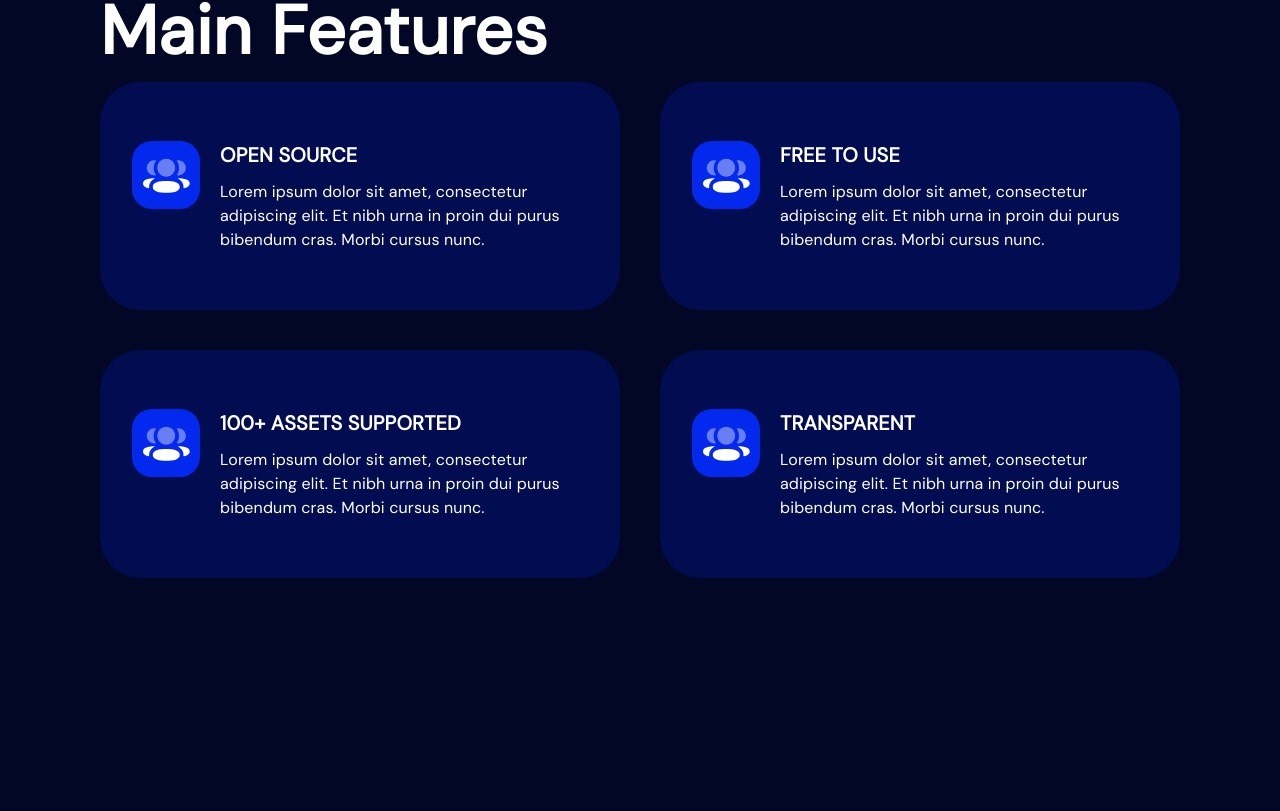
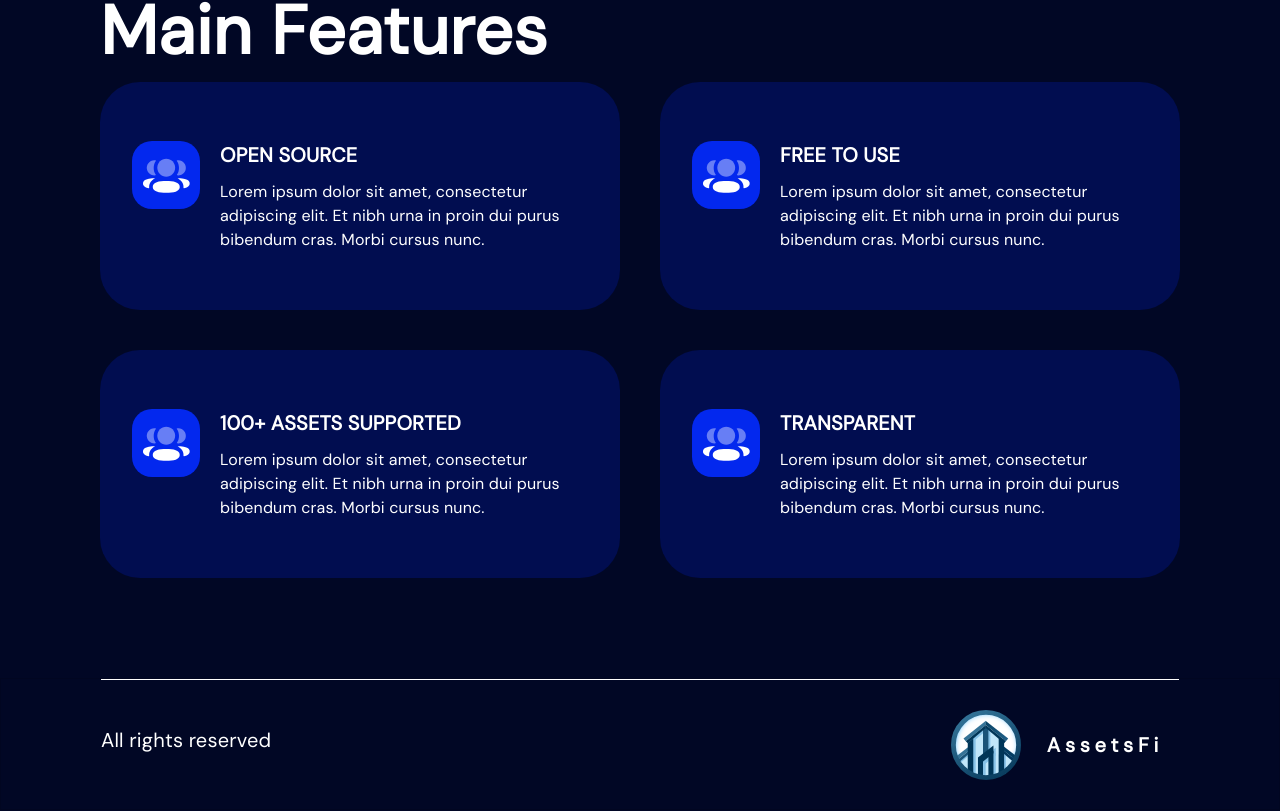
Before and after one commit to ILabiak/assetsfi, a Next.js app in the folder client/: page / in a window 1280 px wide. Shown: the part 952-1763 px from the top of the page. Before the commit the page ends 1730 px from the top, so only its background shows below. Built offline with nearby package versions, Linux system fonts and the light colour scheme.

Commit message:
add Footer component

```diff
--- a/client/app/page.jsx
+++ b/client/app/page.jsx
@@ -3,6 +3,7 @@
 import styles from "./page.module.css";
 import Head from 'next/head';
 import Header from '@/components/Header/Header';
+import Footer from '@/components/Footer/Footer';
 import MacMockup from '@/components/MacMockup/MacMockup';
 import MainFeatures from '@/components/MainFeatures/MainFeatures';
 
@@ -16,6 +17,7 @@ export default function Home() {
       <Header />
       <MacMockup />
       <MainFeatures />
+      <Footer/>
     </main>
   );
 }
--- a/client/components/Footer/Footer.jsx
+++ b/client/components/Footer/Footer.jsx
@@ -1,23 +1,80 @@
 import * as React from 'react';
-import styles from './feature.module.css';
+import styles from './footer.module.css';
 import Box from '@mui/material/Box';
+import Paper from '@mui/material/Paper';
 import Typography from '@mui/material/Typography';
+import Image from 'next/image';
+import logo from '@/public/logo.svg';
 
-import featureIcon from '@/public/featureicon.svg';
 
-import Image from 'next/image';
-
-function Feature({ icon, title, text }) {
+function Footer() {
 
     return (
         <Paper sx={{
-            marginTop: 'calc(10% + 60px)',
-            position: 'fixed',
+            position: 'default',
             bottom: 0,
-            width: '100%'
+            width: '100%',
+            display: 'flex',
+            alignContent: 'center',
+            justifyContent: 'center',
+            backgroundColor: '#010725',
+            height: '132px'
         }} component="footer" square variant="outlined">
-            sdf
+            <Box className={styles.footerContainter} sx={{
+                marginLeft: { xs: '10px', md: '100px' },
+                marginRight: { xs: '10px', md: '100px' }
+            }}>
+                <Typography sx={{
+                    fontSize: { md: '20px' },
+                    fontFamily: 'DM Sans, sans-serif',
+                    color: 'white',
+                    textAlign: 'center',
+                    marginBottom: '10px'
+                }}>All rights reserved</Typography>
+                <Box className={styles.logoContainer} sx={{
+
+                }}>
+                    <Box
+                        component="a"
+                        onClick={() => navigate('/')}
+                        sx={{
+                            mr: 2,
+                            // display: { xs: 'none', md: 'flex' },
+                            display: 'flex',
+                            alignItems: 'center',
+                            height: '132px'
+                        }}>
+                        <Image
+                            priority
+                            src={logo}
+                            alt="logo"
+                            height={70}
+                            width={70}
+                        />
+                    </Box >
+                    <Typography
+                        variant="h6"
+                        noWrap
+                        component="a"
+                        href=""
+                        sx={{
+                            mr: 2,
+                            fontFamily: 'DM Sans',
+                            fontWeight: 1000,
+                            fontSize: '20px',
+                            letterSpacing: '.3rem',
+                            color: 'white',
+                            textDecoration: 'none',
+                            marginLeft: '10px',
+                            display: { xs: 'none', md: 'flex' }
+                        }}
+                    >
+                        AssetsFi
+                    </Typography>
+                </Box>
+
+            </Box>
         </Paper>
     );
 }
-export default Feature;
+export default Footer;
--- /dev/null
+++ b/client/components/Footer/footer.module.css
@@ -0,0 +1,15 @@
+.footerContainter {
+    display: flex;
+    align-items: center;
+    justify-content: space-between;
+    width: 100%;
+    height: 100%;
+    border-top: 1px solid rgb(255, 255, 255);
+}
+
+.logoContainer {
+    display: flex;
+    flex-direction: row;
+    align-items: center;
+    justify-content: center;
+}
--- a/client/components/MacMockup/MacMockup.jsx
+++ b/client/components/MacMockup/MacMockup.jsx
@@ -2,7 +2,6 @@ import * as React from 'react';
 import styles from './macmockup.module.css';
 import Box from '@mui/material/Box';
 import Button from '@mui/material/Button';
-import Typography from '@mui/material/Typography';
 import Image from 'next/image';
 import macMockup from '@/public/macbookMock.svg';
 
--- a/client/components/MainFeatures/mainfeatures.module.css
+++ b/client/components/MainFeatures/mainfeatures.module.css
@@ -14,5 +14,5 @@
     justify-content: flex-start;
     height: auto;
     /* border: 1px solid white; */
-    margin-bottom: 200px;
+    margin-bottom: 100px;
 }
```
Also changed, not shown: client/components/test.jsx (deleted).
